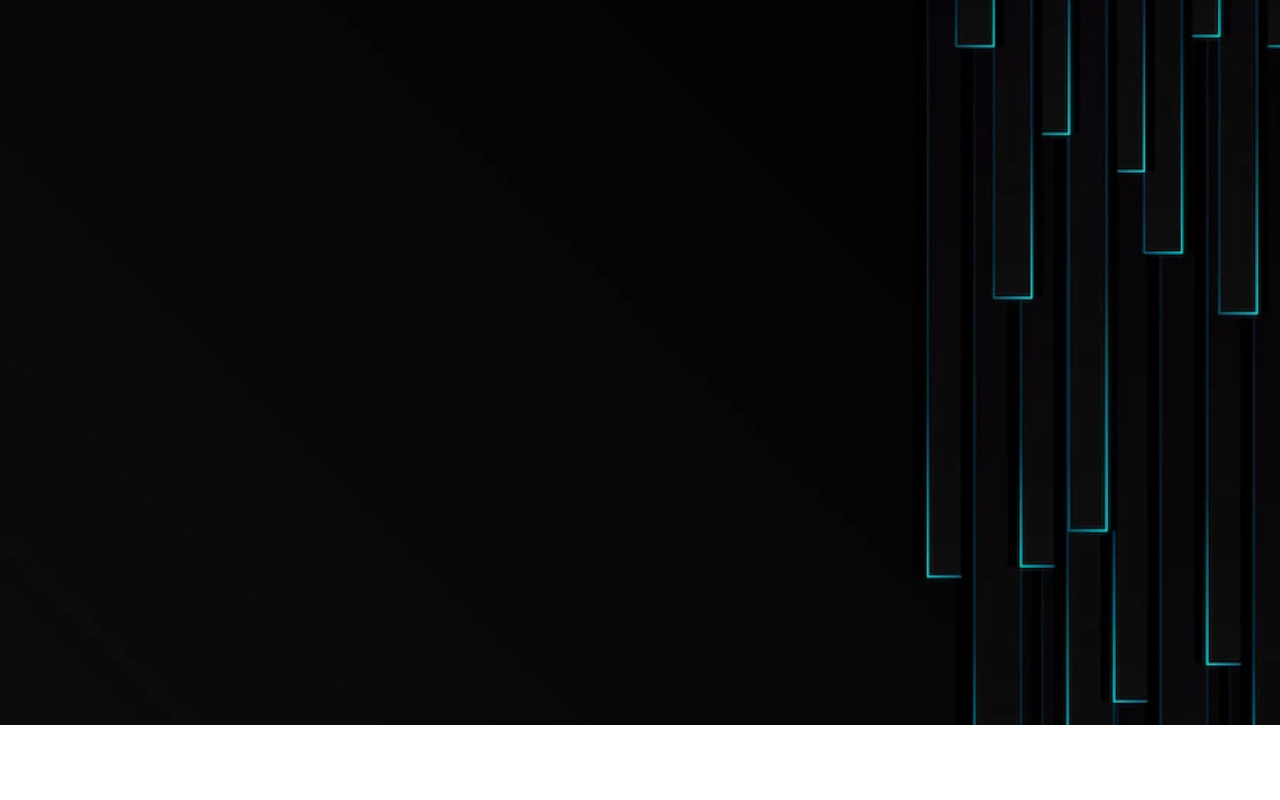
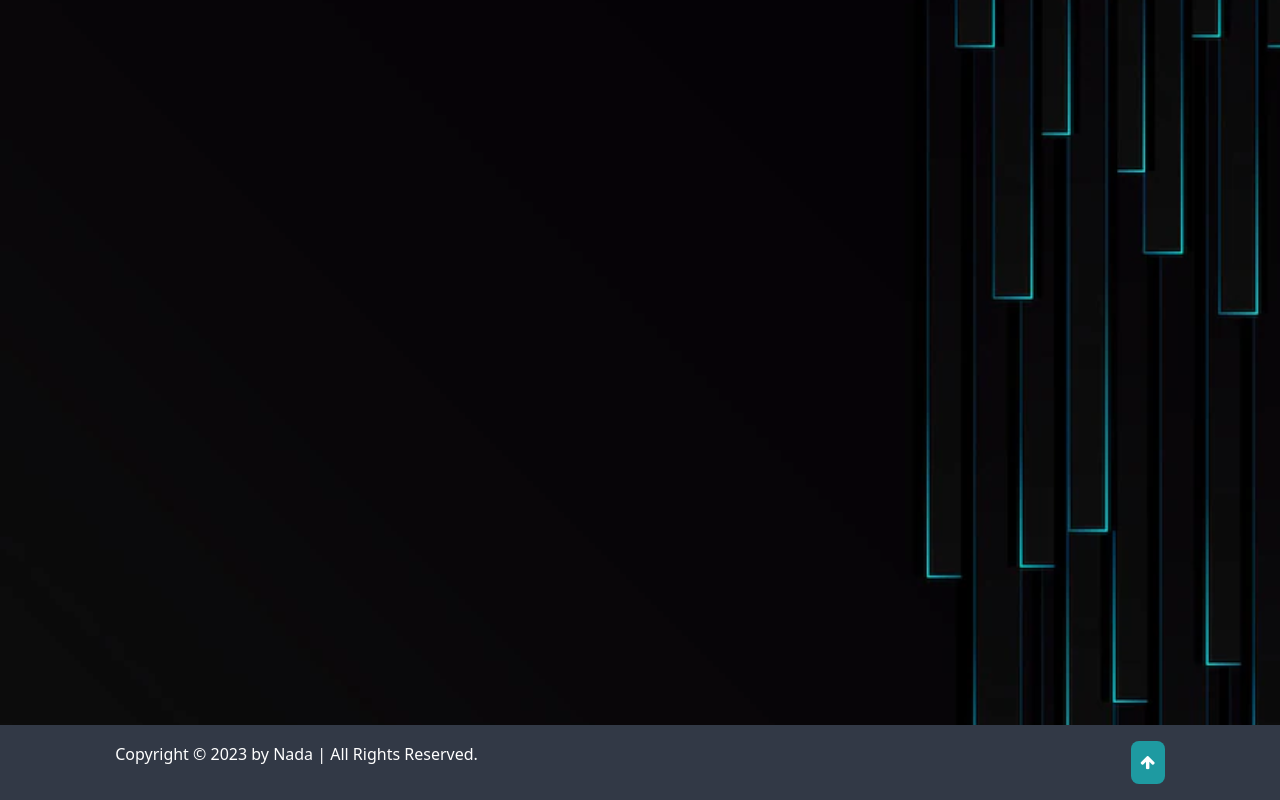
Before and after one commit to NadaSabry/portfolio, an Angular app: page / in a window 1280 px wide. Shown: the part 3209-4009 px from the top of the page. Before the commit the page ends 3934 px from the top, so only its background shows below. Built offline with nearby package versions, Linux system fonts and the light colour scheme; a web font is replaced by a local one; what ngx-owl-carousel-o would draw is missing.

Commit message:
edit footer

```diff
--- a/src/app/Components/certificate/certificate.component.html
+++ b/src/app/Components/certificate/certificate.component.html
@@ -3,7 +3,7 @@
         <img src="assets/certificate/award.png" alt="no-icon">
     </div>
         <img class="imgs" [src]="certif_list.imgurl" alt="no-img">
-    <div class="title">
+    <div class="titlee">
         <a [href]="certif_list.link">{{certif_list.title}}</a>
     </div>
 </div>
--- a/src/app/Components/certificate/certificate.component.scss
+++ b/src/app/Components/certificate/certificate.component.scss
@@ -15,9 +15,12 @@
     }
     border: 3px solid black;
 }
-.title{
+.titlee{
     border: 3px solid black;
+    //text-shadow: 0.1px 0.1px white;
+    //font-family: "Sansita Swashed", cursive;
 }
 .main-certf{
     background-color: rgb(0, 0, 0);
+    font-size:18px;
 }
--- a/src/app/Components/footer/footer.component.html
+++ b/src/app/Components/footer/footer.component.html
@@ -1,46 +1,50 @@
+<div class="footer ">
+  <div class="footer-text">
+    <p>Copyright &copy; 2023 by Nada | All Rights Reserved.</p>
+  </div>
+  <div class="footer-iconTop">
+    <a href="#home"><i class="fa fa-arrow-up"></i></a>
+  </div>
+</div>
+<!--
 <footer class="bg-dark text-center text-white fixed-bottom">
-    <!-- Grid container -->
     <div class="container p-4 pb-0">
-      <!-- Section: Social media -->
       <section class="mb-4">
-        <!-- Facebook -->
         <a class="btn btn-outline-light btn-floating m-1" href="#!" role="button"
           ><i class="fab fa-facebook-f"></i
         ></a>
 
-        <!-- Twitter -->
         <a class="btn btn-outline-light btn-floating m-1" href="#!" role="button"
           ><i class="fab fa-twitter"></i
         ></a>
 
-        <!-- Google -->
+
         <a class="btn btn-outline-light btn-floating m-1" href="#!" role="button"
           ><i class="fab fa-google"></i
         ></a>
 
-        <!-- Instagram -->
+
         <a class="btn btn-outline-light btn-floating m-1" href="#!" role="button"
           ><i class="fab fa-instagram"></i
         ></a>
 
-        <!-- Linkedin -->
+
         <a class="btn btn-outline-light btn-floating m-1" href="#!" role="button"
           ><i class="fab fa-linkedin-in"></i
         ></a>
 
-        <!-- Github -->
         <a class="btn btn-outline-light btn-floating m-1" href="#!" role="button"
           ><i class="fab fa-github"></i
         ></a>
       </section>
-      <!-- Section: Social media -->
+
     </div>
-    <!-- Grid container -->
 
-    <!-- Copyright -->
+
     <div class="text-center p-3" style="background-color: rgba(0, 0, 0, 0.2);">
       © 2020 Copyright:
       <a class="text-white" href="https://mdbootstrap.com/">MDBootstrap.com</a>
     </div>
-    <!-- Copyright -->
+
   </footer>
+-->
--- a/src/app/Components/footer/footer.component.scss
+++ b/src/app/Components/footer/footer.component.scss
@@ -1,4 +1,28 @@
+/*
 .fixed-bottom {
     left: 0;
     width: 100%;
 }
+*/
+.footer{
+  display: flex;
+  justify-content: space-between;
+  color:white;
+  align-items: center;
+  padding: 1rem 9%;
+  background-color: #323946;
+}
+.footer-iconTop a{
+    display: inline-block;
+    justify-content: center;
+    align-items: center;
+    padding: .6rem;
+    background-color: var(--sec-color);
+    border-radius: .5rem;
+}
+.footer-iconTop a:hover{
+    box-shadow: 0 0 1rem var(--sec-color);
+}
+.footer-iconTop a i{
+    color:white//#323946;
+}
--- a/src/app/app.component.html
+++ b/src/app/app.component.html
@@ -6,4 +6,5 @@
   <app-projects></app-projects>
   <app-certifications></app-certifications>
   <app-contact></app-contact>
+  <app-footer></app-footer>
 </div>
```
